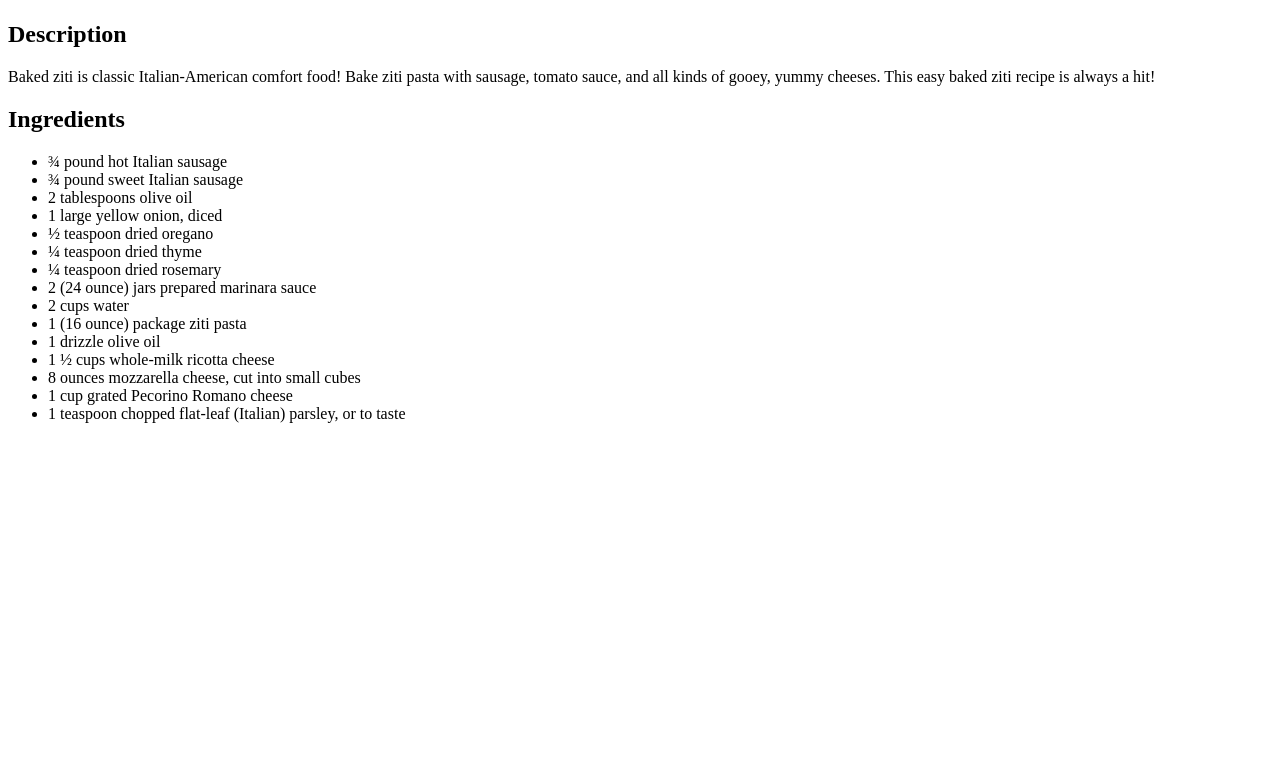
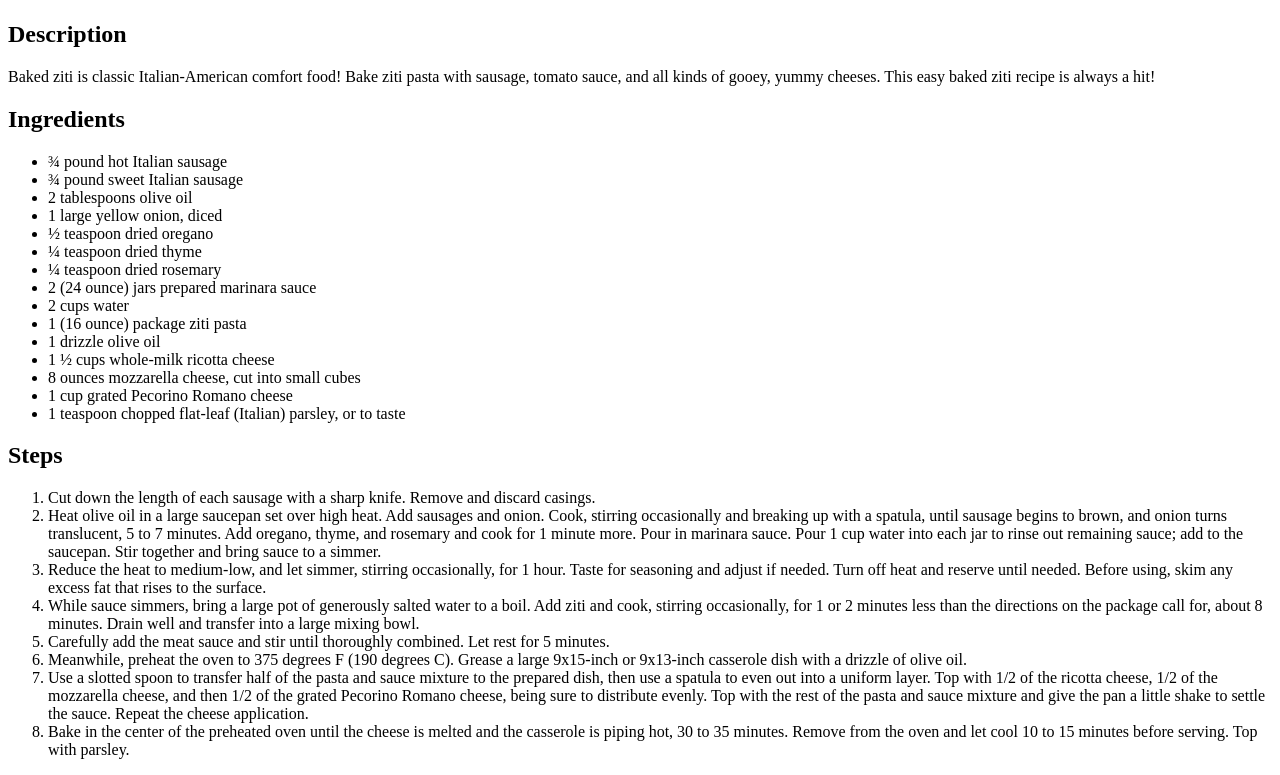
Before and after one commit to bnishihara91/odin-recipes, a plain HTML site: page recipes/ziti.html in a window 1280 px wide. Shown: the part 383-1158 px from the top of the page. Before the commit the page ends 822 px from the top, so only its background shows below. Drawn offline with Linux system fonts and the light colour scheme.

Commit message:
"Add steps to ziti.html"

```diff
--- a/recipes/ziti.html
+++ b/recipes/ziti.html
@@ -30,5 +30,18 @@
         <li>1 cup grated Pecorino Romano cheese</li>
         <li>1 teaspoon chopped flat-leaf (Italian) parsley, or to taste</li>
     </ul>
+
+    <h2>Steps</h2>
+    <ol>
+        <li>Cut down the length of each sausage with a sharp knife. Remove and discard casings.</li>
+        <li>Heat olive oil in a large saucepan set over high heat. Add sausages and onion. Cook, stirring occasionally and breaking up with a spatula, until sausage begins to brown, and onion turns translucent, 5 to 7 minutes. Add oregano, thyme, and rosemary and cook for 1 minute more. Pour in marinara sauce. Pour 1 cup water into each jar to rinse out remaining sauce; add to the saucepan. Stir together and bring sauce to a simmer.</li>
+        <li>Reduce the heat to medium-low, and let simmer, stirring occasionally, for 1 hour. Taste for seasoning and adjust if needed. Turn off heat and reserve until needed. Before using, skim any excess fat that rises to the surface.</li>
+        <li>While sauce simmers, bring a large pot of generously salted water to a boil. Add ziti and cook, stirring occasionally, for 1 or 2 minutes less than the directions on the package call for, about 8 minutes. Drain well and transfer into a large mixing bowl.</li>
+        <li>Carefully add the meat sauce and stir until thoroughly combined. Let rest for 5 minutes.</li>
+        <li>Meanwhile, preheat the oven to 375 degrees F (190 degrees C). Grease a large 9x15-inch or 9x13-inch casserole dish with a drizzle of olive oil.</li>
+        <li>Use a slotted spoon to transfer half of the pasta and sauce mixture to the prepared dish, then use a spatula to even out into a uniform layer. Top with 1/2 of the ricotta cheese, 1/2 of the mozzarella cheese, and then 1/2 of the grated Pecorino Romano cheese, being sure to distribute evenly. Top with the rest of the pasta and sauce mixture and give the pan a little shake to settle the sauce. Repeat the cheese application.</li>
+        <li>Bake in the center of the preheated oven until the cheese is melted and the casserole is piping hot, 30 to 35 minutes. Remove from the oven and let cool 10 to 15 minutes before serving. Top with parsley.</li>
+    </ol>
+
 </body>
 </html>
```
